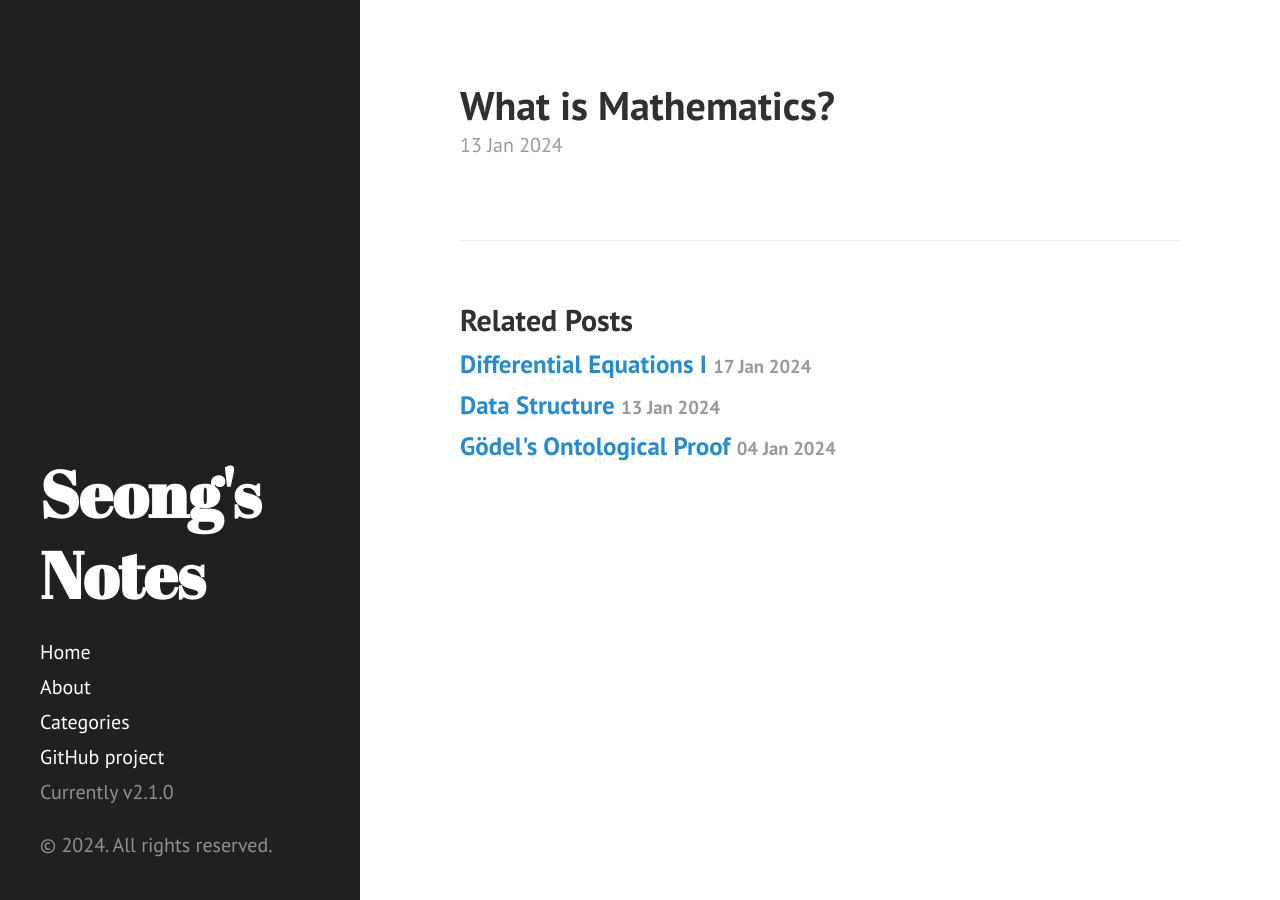
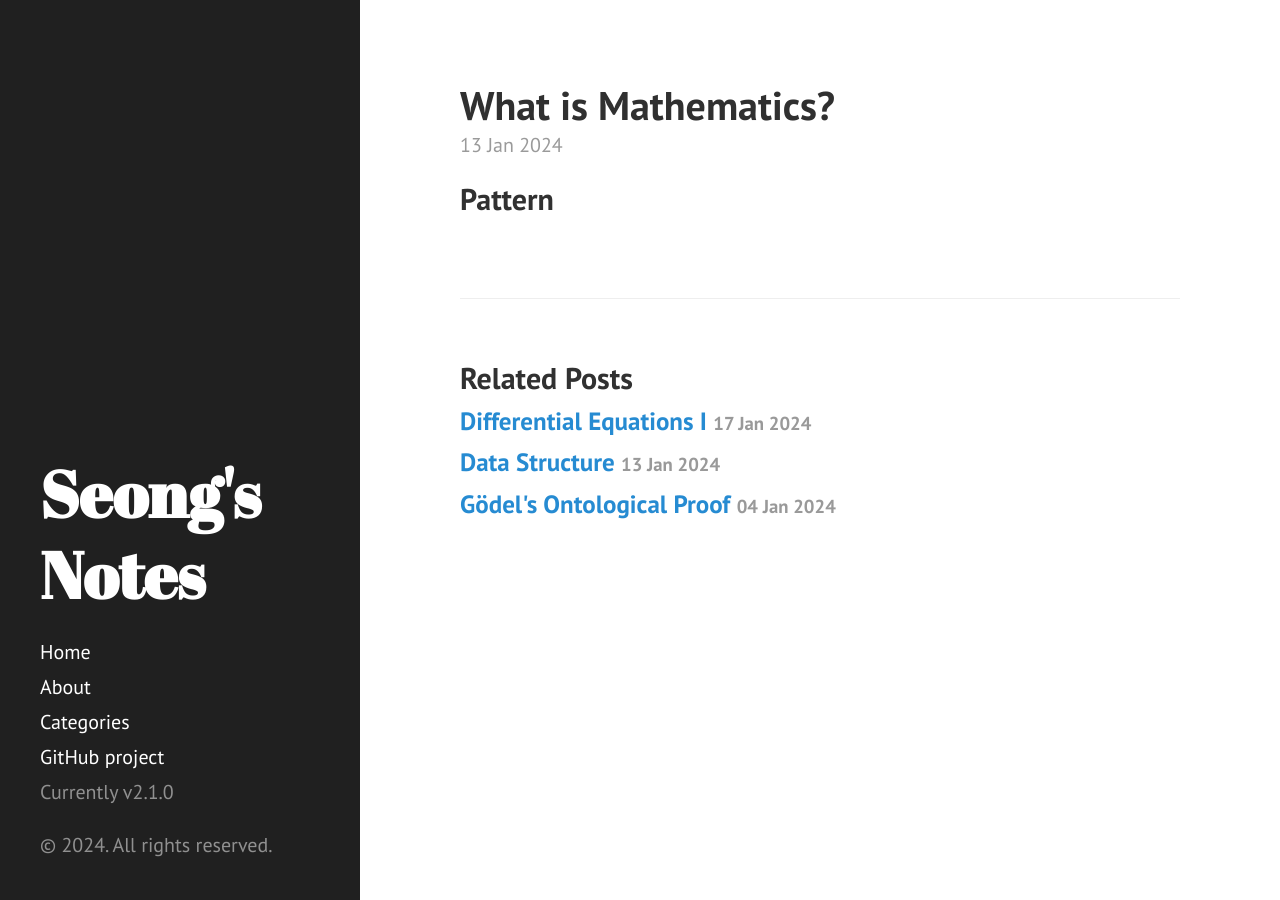
Before and after one commit to GwangseongCho/GwangseongCho.github.io, a Jekyll site: the page built from _posts/2024-01-13-what-is-math.md, in a window 1280 px wide. Built offline with Jekyll 4.4.1, drawn with Linux system fonts in a browser that asks for light colours.

Commit message:
edit math page

```diff
--- a/_posts/2024-01-13-what-is-math.md
+++ b/_posts/2024-01-13-what-is-math.md
@@ -3,3 +3,5 @@ layout: post
 title: What is Mathematics?
 category: Mathematics
 ---
+
+## Pattern
```
